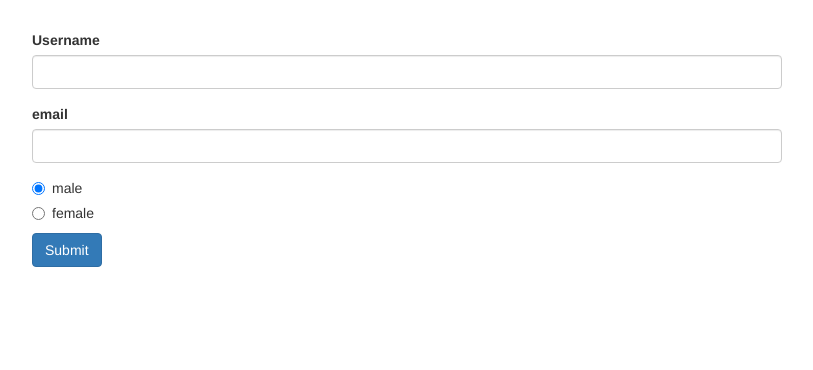
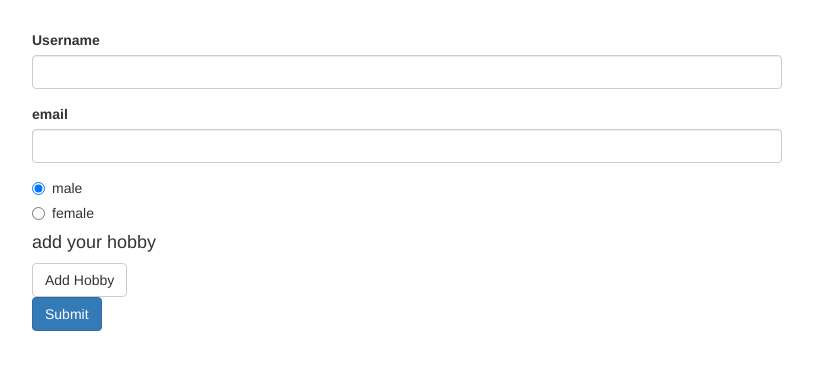
Before and after one commit to pavananumoju/Udemy_Angular, an Angular app in the folder forms-reactive-start/: page / in a window 1280 px wide. Shown: the top 370 px of the page, without its empty margins (233-1046 px from the left). Built offline with nearby package versions, Linux system fonts and the light colour scheme.

Commit message:
Form array

```diff
--- a/forms-reactive-start/src/app/app.component.html
+++ b/forms-reactive-start/src/app/app.component.html
@@ -30,6 +30,13 @@
               [value]="gender">{{ gender }}
           </label>
         </div>
+        <div formArrayName="hobbies">
+          <h4>add your hobby</h4>
+          <button class="btn btn-default" type="button" (click)="addHobby()">Add Hobby</button>
+          <div class="form-group" *ngFor="let hobby of getControls(); let i = index">
+            <input type="text" class="form-control" [formControlName]="i">
+          </div>
+        </div>
         <span class="help-block" *ngIf="!signUpForm.valid && signUpForm.touched">Form is invalid</span>
         <button class="btn btn-primary" type="submit">Submit</button>
       </form>
--- a/forms-reactive-start/src/app/app.component.ts
+++ b/forms-reactive-start/src/app/app.component.ts
@@ -1,5 +1,5 @@
 import { Component, OnInit } from '@angular/core';
-import { FormControl, FormGroup, Validators } from '@angular/forms';
+import { FormArray, FormControl, FormGroup, Validators } from '@angular/forms';
 
 @Component({
   selector: 'app-root',
@@ -17,11 +17,21 @@ export class AppComponent implements OnInit {
         'username' : new FormControl(null, Validators.required),
         'email' : new FormControl(null, [Validators.email, Validators.required])
       }),
-      'gender' : new FormControl('male')
+      'gender' : new FormControl('male'),
+      'hobbies' : new FormArray([])
     });
   }
 
   onSubmit(){
     console.info(this.signUpForm);
   }
+
+  addHobby(){
+    const control = new FormControl(null, Validators.required);
+    (<FormArray>this.signUpForm.get('hobbies')).push(control)
+  }
+
+  getControls() {
+    return (<FormArray>this.signUpForm.get('hobbies')).controls;
+  }
 }
```
